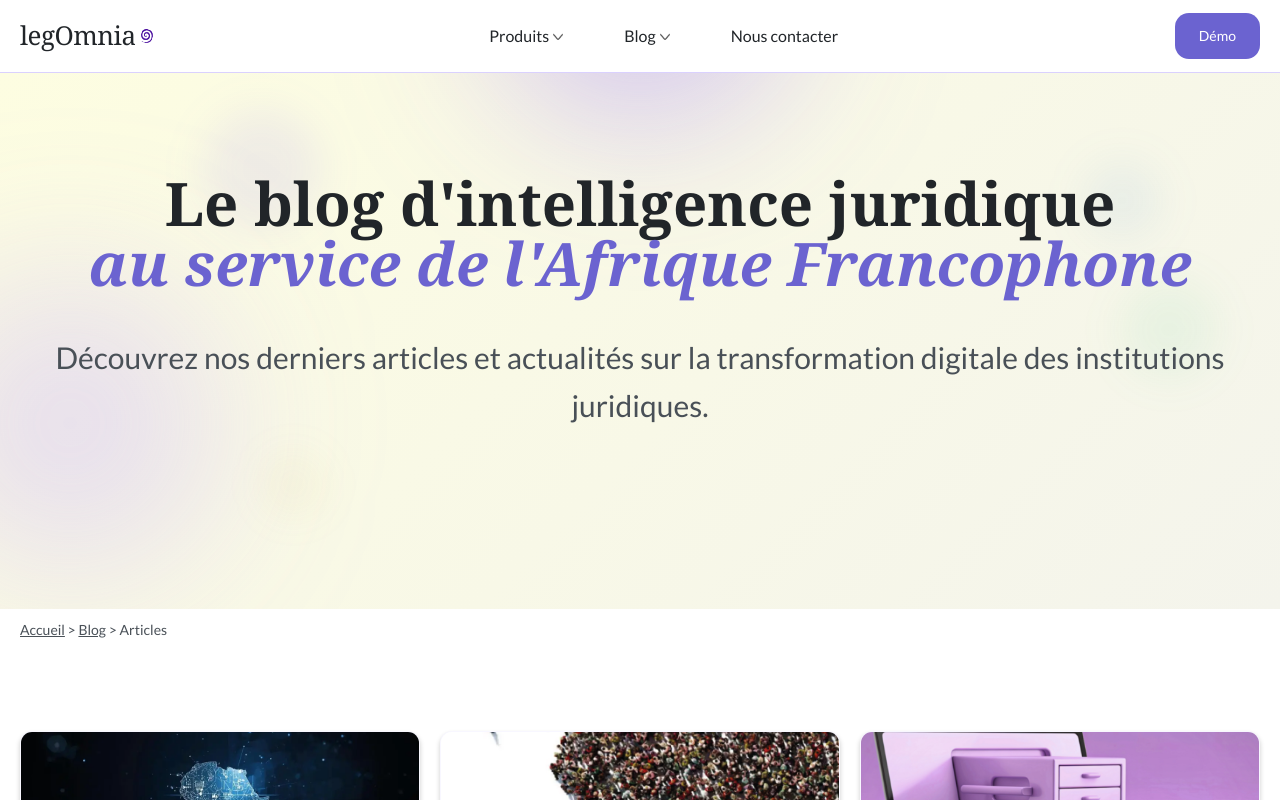
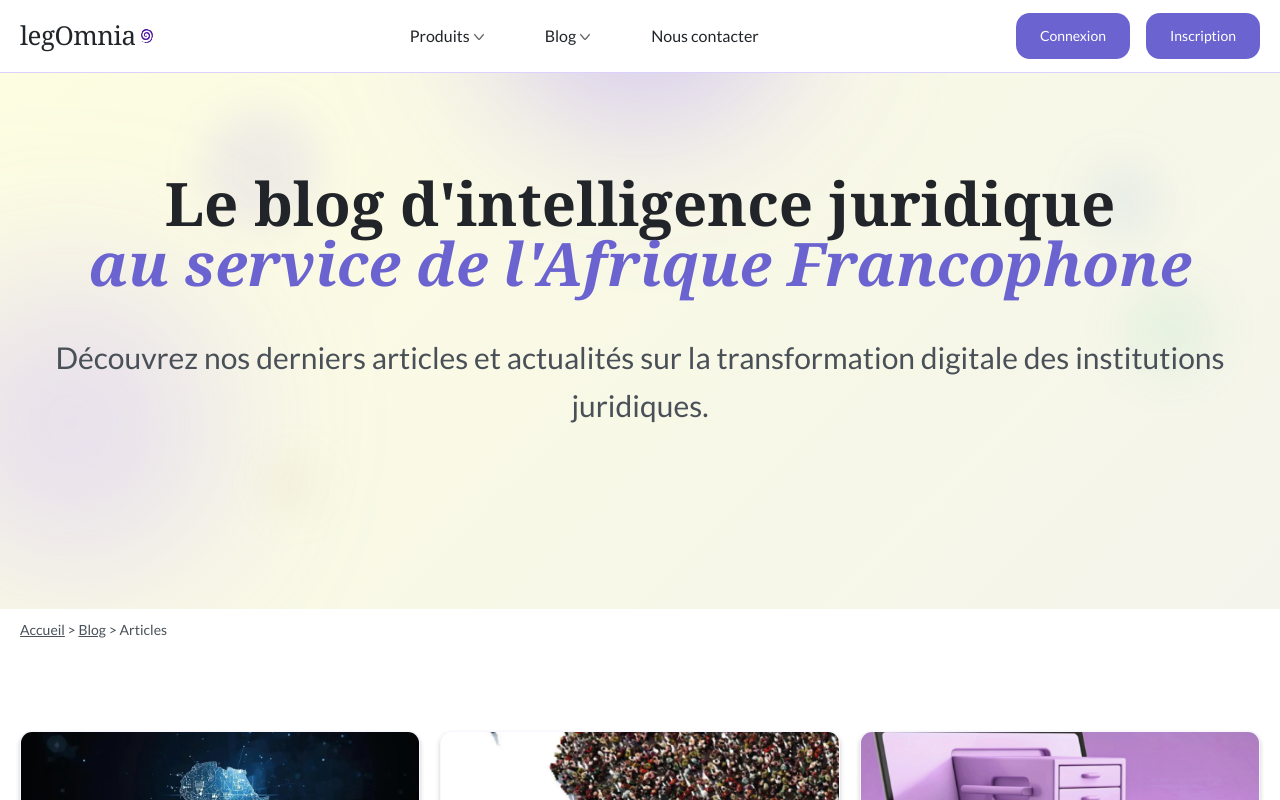
Before and after one commit to LegOmnia-Management/website, a React (Vite) app in the folder frontend/: page /blog/articles in a window 1280 px wide. Shown: the top 800 px of the page. Built offline with nearby package versions, Linux system fonts and the light colour scheme; no server answers; a web font is replaced by a local one.

Commit message:
ajout btn connexion et inscription vers appli

```diff
--- a/frontend/src/components/Header.jsx
+++ b/frontend/src/components/Header.jsx
@@ -136,7 +136,8 @@ const Header = () => {
                         <span className="iconify" data-icon="solar:sun-outline"></span>
                         <span className="text">Mode</span>
                     </button> */}
-                    <Link className='ui__btn' to="/contact">Démo</Link>
+                    <a href="https://app.beta.legomnia.com/login" className='ui__btn' target="_blank">Connexion</a>
+                    <a href="https://app.beta.legomnia.com/signup" className='ui__btn' target="_blank">Inscription</a>
                 </div>
             </div>
         </header>
```
